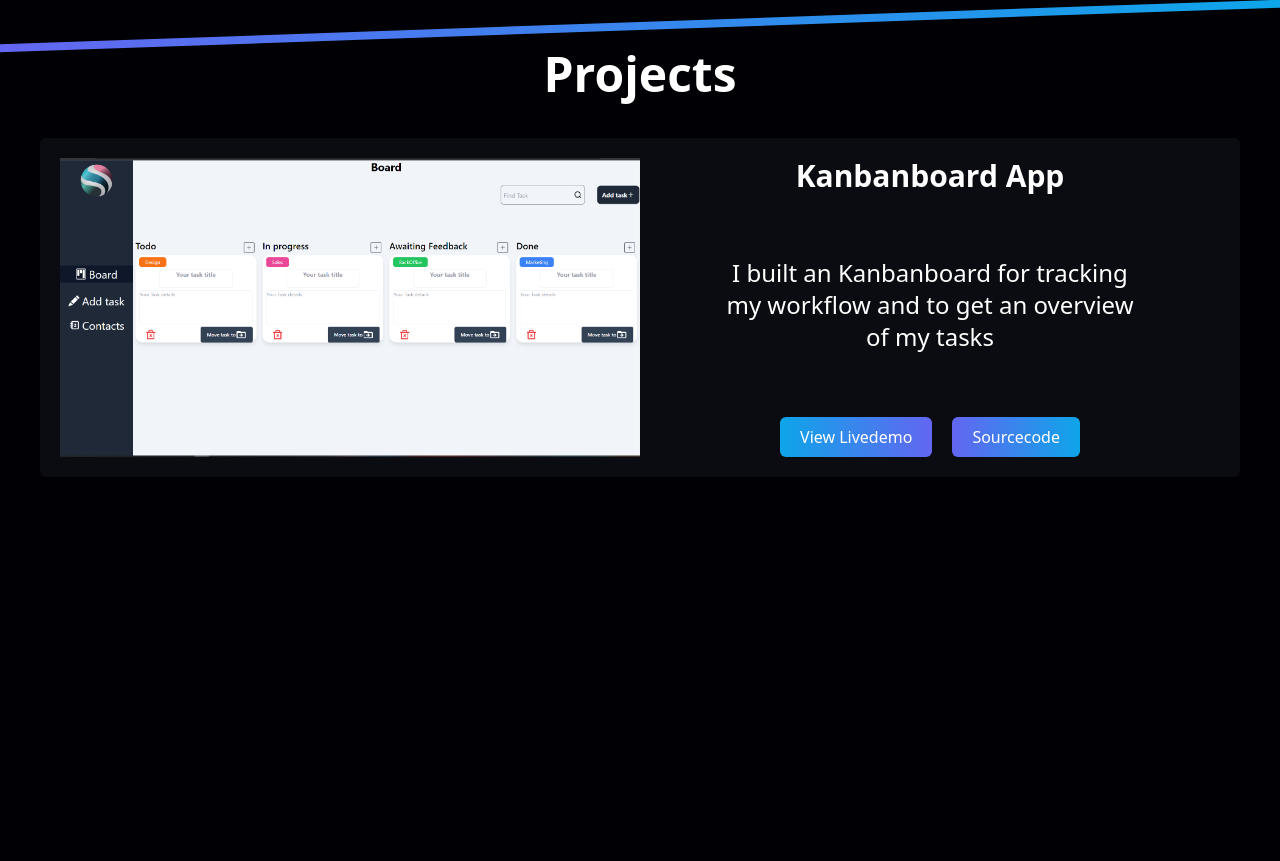
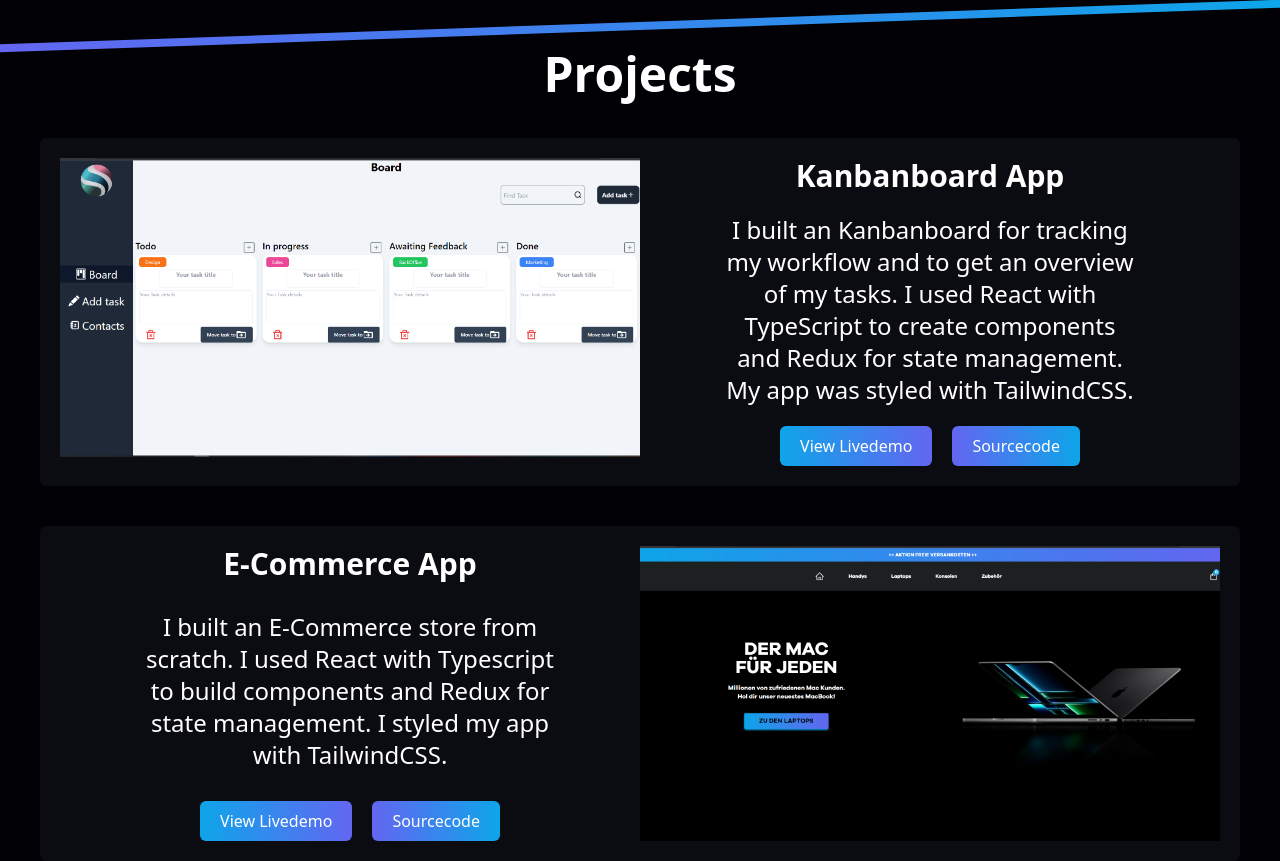
Before and after one commit to danielgen01/Portfolio-Daniel-G, a React (Vite) app: page / in a window 1280 px wide. Shown: the part 1160-2021 px from the top of the page. Before the commit the page ends 1637 px from the top, so only its background shows below. Built offline with nearby package versions, Linux system fonts and the light colour scheme.

Commit message:
add second project

```diff
--- a/src/components/ProjectsBanner.tsx
+++ b/src/components/ProjectsBanner.tsx
@@ -1,6 +1,6 @@
+import { Project1 } from './project-1';
+import { Project2 } from './project-2';
 import React from "react"
-import Kanbanscreen from "../assets/images/Kanbanscreen.png"
-import Ecommercescreen from "../assets/images/E-Commerce Screen.png"
 
 const ProjectsBanner: React.FC = () => {
   return (
@@ -14,26 +14,8 @@ const ProjectsBanner: React.FC = () => {
         </h1>
       </div>
 
-      <div className="grid-layout grid grid-cols-1 lg:grid-cols-2 mx-10 mt-10 bg-gray-500/10 rounded-md p-5">
-        <div className="grid-item-image-container">
-          <img src={Kanbanscreen} alt="Kanbanscreen"/>
-        </div>
-        <div className="project-description text-white flex flex-col items-center gap-5 justify-between">
-          <h1 className="font-semibold text-3xl">Kanbanboard App</h1>
-          <h2 className="text-2xl text-center lg:mx-20">
-            I built an Kanbanboard for tracking my workflow and to get an
-            overview of my tasks
-          </h2>
-          <div className="buttons flex gap-5">
-            <button className="bg-gradient-to-r from-sky-500 to-indigo-500 px-5 py-2 rounded-md font-medium hover:opacity-75">
-              View Livedemo
-            </button>
-            <button className="bg-gradient-to-r from-indigo-500 to-sky-500 px-5 py-2 rounded-md font-medium hover:opacity-75">
-              Sourcecode
-            </button>
-          </div>
-        </div>
-      </div>
+     <Project1   />
+     <Project2 />
     </div>
   )
 }
--- /dev/null
+++ b/src/components/project-1.tsx
@@ -0,0 +1,28 @@
+import React from "react"
+import Kanbanscreen from "../assets/images/Kanbanscreen.png"
+
+export function Project1() {
+  return (
+    <div className="grid-layout grid grid-cols-1 lg:grid-cols-2 mx-10 mt-10 bg-gray-500/10 rounded-md p-5">
+      <div className="grid-item-image-container">
+        <img src={Kanbanscreen} alt="Kanbanscreen" />
+      </div>
+      <div className="project-description text-white flex flex-col items-center gap-5 justify-between">
+        <h1 className="font-semibold text-3xl">Kanbanboard App</h1>
+        <h2 className="text-2xl text-center lg:mx-20">
+          I built an Kanbanboard for tracking my workflow and to get an overview
+          of my tasks. I used React with TypeScript to create components and Redux for state management.
+          My app was styled with TailwindCSS.
+        </h2>
+        <div className="buttons flex gap-5">
+          <button className="bg-gradient-to-r from-sky-500 to-indigo-500 px-5 py-2 rounded-md font-medium hover:opacity-75">
+            View Livedemo
+          </button>
+          <button className="bg-gradient-to-r from-indigo-500 to-sky-500 px-5 py-2 rounded-md font-medium hover:opacity-75">
+            Sourcecode
+          </button>
+        </div>
+      </div>
+    </div>
+  )
+}
--- /dev/null
+++ b/src/components/project-2.tsx
@@ -0,0 +1,27 @@
+import React from "react"
+import Ecommercescreen from "../assets/images/E-Commerce Screen.png"
+
+export function Project2() {
+  return (
+    <div className="grid-layout grid grid-cols-1 lg:grid-cols-2 mx-10 mt-10 bg-gray-500/10 rounded-md p-5">
+      <div className="grid-item-image-container lg:order-2">
+        <img src={Ecommercescreen} alt="E-Commerce-Screenshot" />
+      </div>
+      <div className="project-description text-white flex flex-col items-center gap-5 justify-between">
+        <h1 className="font-semibold text-3xl">E-Commerce App</h1>
+        <h2 className="text-2xl text-center lg:mx-20">
+          I built an E-Commerce store from scratch. I used React with Typescript to build components and Redux for state management.
+           I styled my app with TailwindCSS.
+        </h2>
+        <div className="buttons flex gap-5">
+          <button className="bg-gradient-to-r from-sky-500 to-indigo-500 px-5 py-2 rounded-md font-medium hover:opacity-75">
+            View Livedemo
+          </button>
+          <button className="bg-gradient-to-r from-indigo-500 to-sky-500 px-5 py-2 rounded-md font-medium hover:opacity-75">
+            Sourcecode
+          </button>
+        </div>
+      </div>
+    </div>
+  )
+}
```
